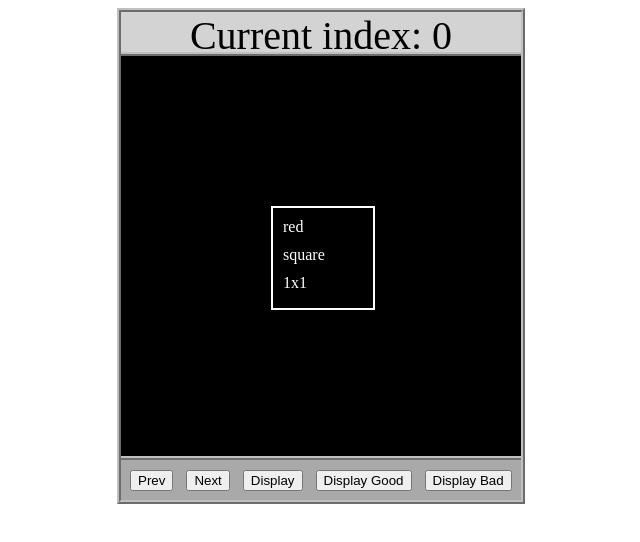
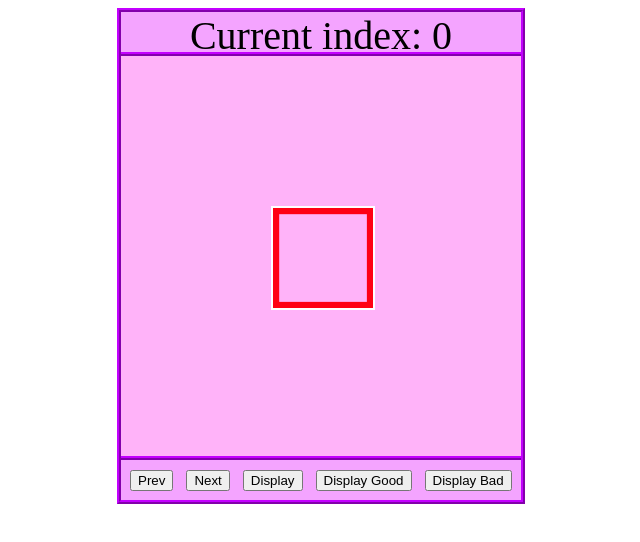
Before and after one commit to ECooke5/Ecooke5.github.io, a plain HTML site: page asd-projects/data-shapes/index.html in a window 1280 px wide. Both pictures are taken after a click on the button "Display". Shown: the whole page, without its empty margins (319-959 px from the left). Drawn offline with nearby package versions, Linux system fonts and the light colour scheme.

Commit message:
saving data shapes

```diff
--- a/asd-projects/data-shapes/index.css
+++ b/asd-projects/data-shapes/index.css
@@ -1,13 +1,13 @@
 #board {
   width: 400px;
   margin: auto;
-  border: silver ridge 4px;
+  border: rgb(195, 0, 255) ridge 4px;
 }
 
 #info-bar {
   width: 400px;
   height: 40px;
-  background: lightgray;
+  background: rgba(225, 0, 255, 0.356);
   font-size: 40px;
   text-align: center;
 }
@@ -15,15 +15,15 @@
 #shape-container {
   width: 400px;
   height: 400px;
-  background: black;
-  border-top: silver ridge 4px;
-  border-bottom: silver ridge 4px;
+  background: rgba(255, 6, 234, 0.301);
+  border-top: rgb(195, 0, 255) ridge 4px;
+  border-bottom: rgb(195, 0, 255) ridge 4px;
 }
 
 #button-box {
   width: 400px;
   height: 40px;
-  background: darkgray;
+  background: rgb(225, 0, 255, 0.356);
 }
 
 #shape {
@@ -33,7 +33,7 @@
   position: relative;
   top: 150px;
   left: 150px;
-  border: white solid 2px;
+  border: rgb(255, 255, 255) solid 2px;
   display: block;
 }
 
--- a/asd-projects/data-shapes/index.js
+++ b/asd-projects/data-shapes/index.js
@@ -38,19 +38,43 @@ $(document).ready(function () {
   /////////////////////////////////////////////////
 
   // TODO 1: create a new shape object and add it to the array
-
+  const shape = {
+    color: "blue",
+    shape: "circle",
+    repeat: 3,
+    goodBehavior: "blink",
+  };
+  dataShapes.push(shape);
 
   // TODO 2: add a new property to all data shapes
-
-
+  for (let i = 0; i < dataShapes.length; i++) {
+    let currentShape = dataShapes[i];
+    if (currentShape.color === "red") {
+      currentShape.goodBehavior = "bounce";
+    }
+    else if (currentShape.color === "blue") {
+      currentShape.goodBehavior = "blink";
+    }
+    else {
+      currentShape.goodBehavior = "spin";
+    }
+  }
   // TODO 3-a: add a function that handles the static display type
-
-
+  function handleStatic(data) {
+    setBackgroundWithObject(data);
+    animationDetails.displayType = 1;
+  }
   // TODO 4-a: add a function that handles the good display type
-
-
+  function handleGood(color, shape, repeat) {
+    setBackgroundWithSimple(color, shape, repeat);
+    animationDetails.displayType = 2;
+  }
   // TODO 5-a: add a function that handles the bad display type
-
+  function handleBad(data, repeat) {
+    repeat += 1;
+    setBackgroundWithMixed(data, repeat);
+    animationDetails.displayType = 3;
+  }
 
   /////////////////////////////////////////////////
   // BUTTON HANDLERS BELOW HERE (3-b, 4-b, 5-b) ///
@@ -58,17 +82,20 @@ $(document).ready(function () {
 
   function staticDisplay() {
     // TODO 3-b: call your handleStatic function
-
+    handleStatic(dataShapes[currentIndex]);
   }
 
   function goodDisplay() {
     // TODO 4-b: call your handleGood function
-
+    let currentShape = dataShapes[currentIndex];
+    handleGood(currentShape.color, currentShape.shape, currentShape.repeat);
   }
 
   function badDisplay() {
     // TODO 5-b: call your handleBad function
-
+    currentShape = dataShapes[currentIndex];
+  let repeatValue = currentShape.repeat;
+  handleBad(currentShape, repeatValue);
   }
 
   /////////////////////////////////////////////////
```
